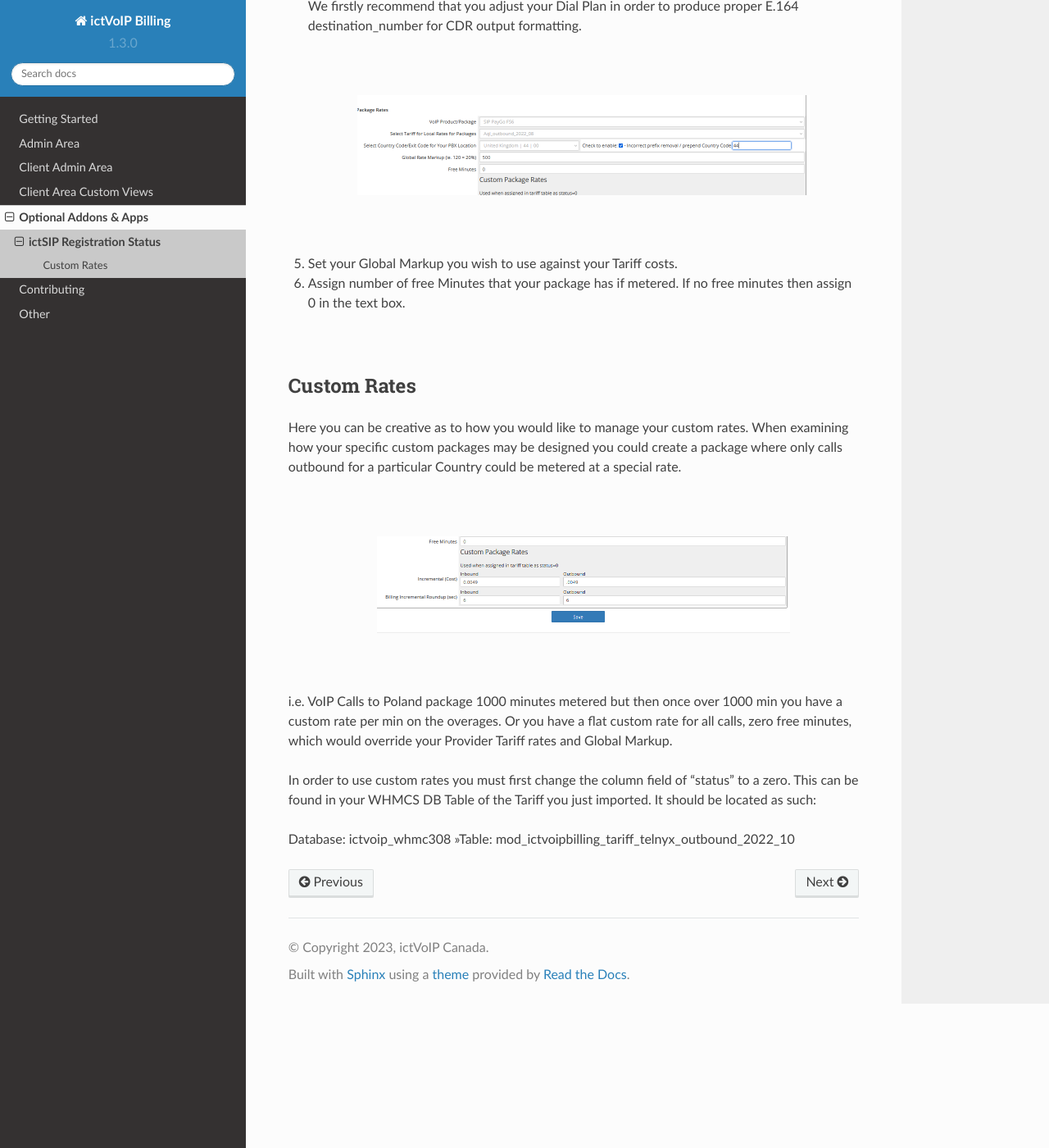
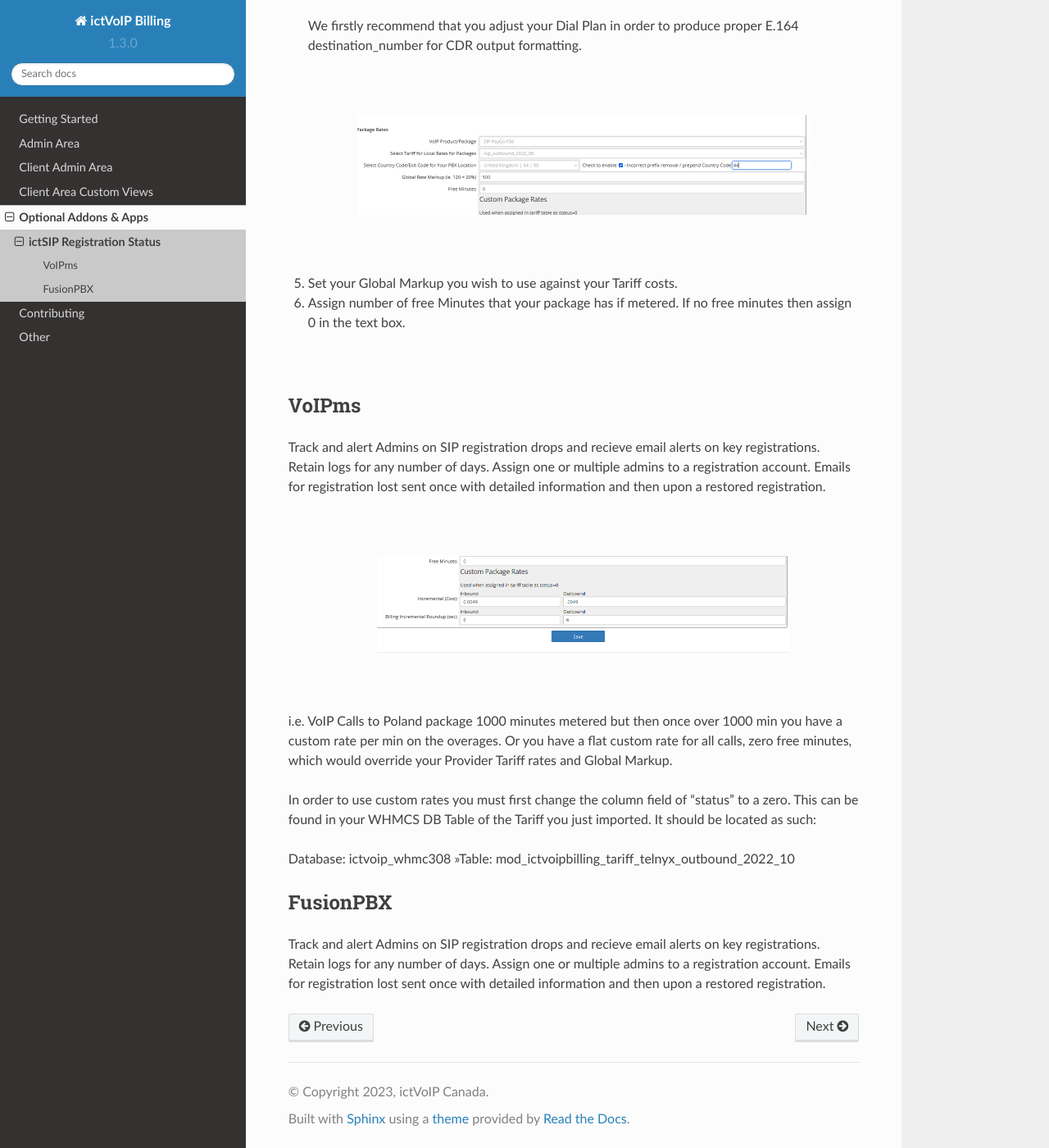
Before and after one commit to ictvoip/ictvoip-docs, a Sphinx documentation site: the page built from docs/source/ictsipreg/ictsipreg.rst, in a window 1280 px wide and 1400 px high, scrolled down 845 px. Shown: the whole window at 82% size. Built offline with Sphinx 7.4.7 and the Read the Docs theme 2.0.0, drawn with Linux system fonts in a browser that asks for light colours; pages that are not in the unit, such as notebooks, are missing from menus; some of the changed text lies outside the part shown.

Commit message:
Update ictsipreg.rst

```diff
--- a/docs/source/ictsipreg/ictsipreg.rst
+++ b/docs/source/ictsipreg/ictsipreg.rst
@@ -2,7 +2,7 @@
 ictSIP Registration Status
 **************************
 
-VoIP Package assignments and setup of server modules for extentions and API connection to your PBX or Provider API.
+Track and alert Admins on SIP registration drops and recieve email alerts on key registrations. Retain logs for any number of days. Assign one or multiple admins to a registration account. Emails for registration lost sent once with detailed information and then upon a restored registration.
 
 |
 
@@ -42,10 +42,10 @@ VoIP Package assignments and setup of server modules for extentions and API conn
 
 |
 
-Custom Rates
-*************
+VoIPms
+******
 
-Here you can be creative as to how you would like to manage your custom rates.  When examining how your specific custom packages may be designed you could create a package where only calls outbound for a particular Country could be metered at a special rate.
+Track and alert Admins on SIP registration drops and recieve email alerts on key registrations. Retain logs for any number of days. Assign one or multiple admins to a registration account. Emails for registration lost sent once with detailed information and then upon a restored registration.
 
 |
 
@@ -61,3 +61,8 @@ i.e. VoIP Calls to Poland package 1000 minutes metered but then once over 1000 m
 In order to use custom rates you must first change the column field of "status" to a zero. This can be found in your WHMCS DB Table of the Tariff you just imported. It should be located as such:
 
 Database: ictvoip_whmc308 »Table: mod_ictvoipbilling_tariff_telnyx_outbound_2022_10
+
+FusionPBX
+*********
+
+Track and alert Admins on SIP registration drops and recieve email alerts on key registrations. Retain logs for any number of days. Assign one or multiple admins to a registration account. Emails for registration lost sent once with detailed information and then upon a restored registration.
```
